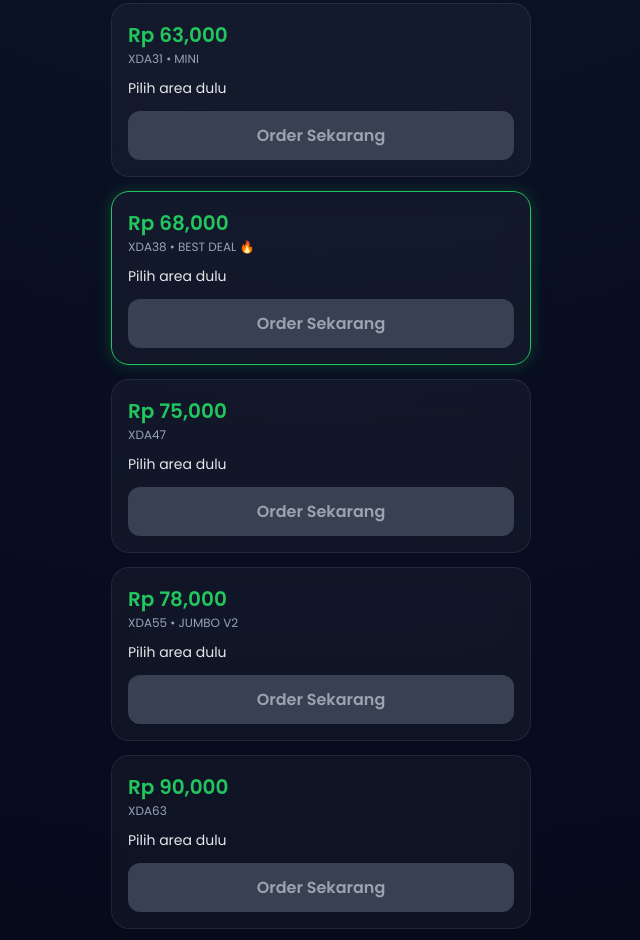
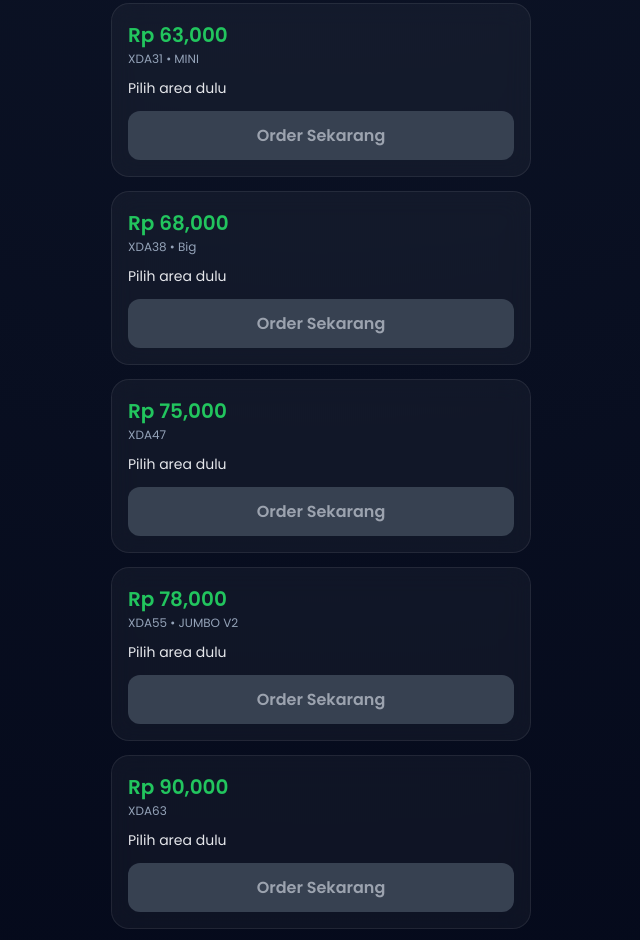
Before and after one commit to Khenenk/kuota-xl, a plain HTML site: page index.html in a window 1280 px wide. Shown: the part 735-1675 px from the top of the page, without its empty margins (319-959 px from the left). Drawn offline with Linux system fonts and the light colour scheme.

Commit message:
Update index.html

```diff
--- a/index.html
+++ b/index.html
@@ -286,8 +286,8 @@ area:{1:"31GB",2:"33GB",3:"38GB",4:"48GB"}
 {
 kode:"XDA38",
 harga:68000,
-label:"BEST DEAL 🔥",
-best:true,
+label:"Big",
+best:false,
 area:{1:"38GB",2:"40GB",3:"45GB",4:"55GB"}
 },
 {
```
